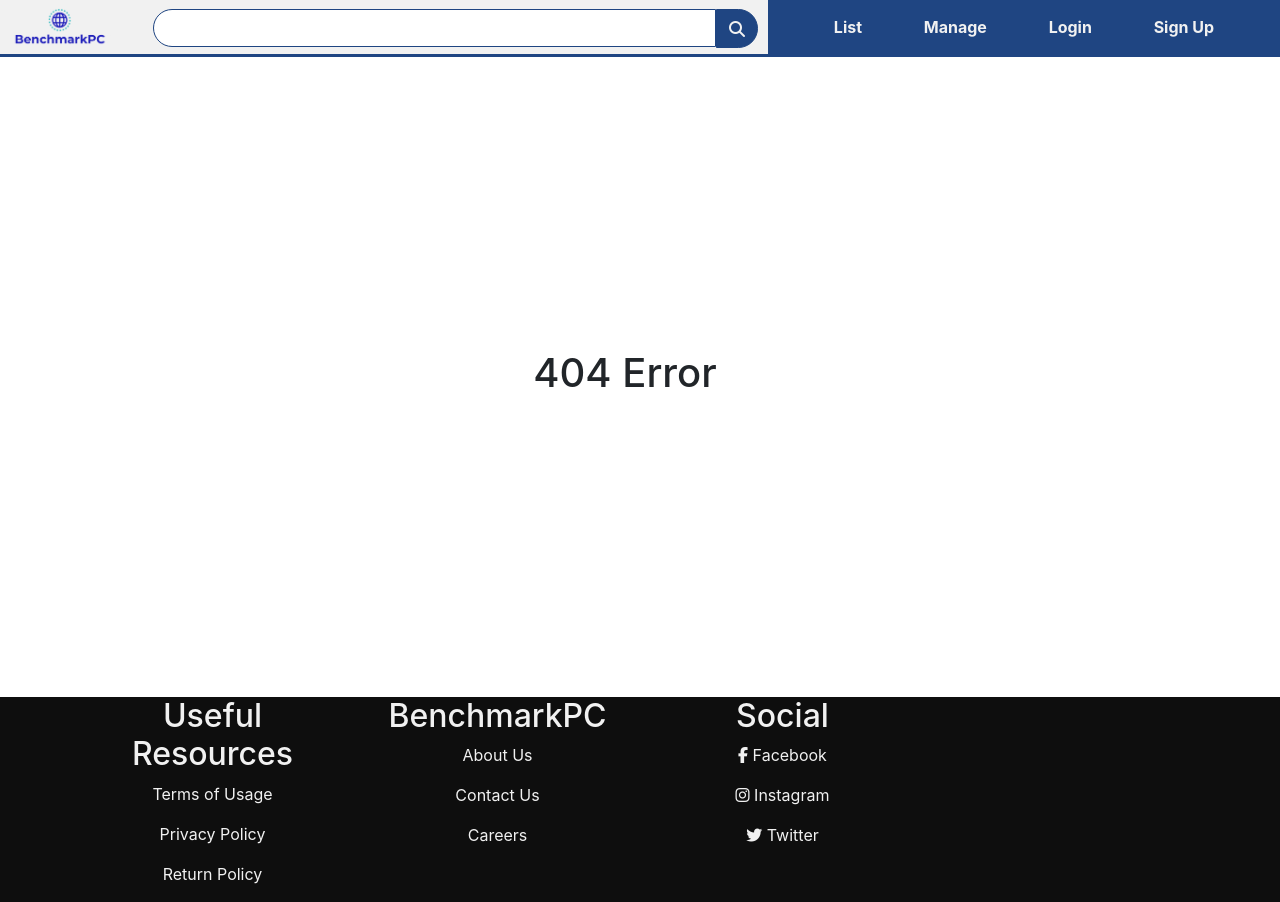
After one commit to LDwhoRU/BenchmarkPC, a Flask app: page /login in a window 1280 px wide. The commit adds this page. Run offline with Flask 2, Linux system fonts and the light colour scheme; some libraries are stand-ins or nearby versions.

Commit message:
Added Error Page For 404 Error.

```diff
--- a/bench/routes.py
+++ b/bench/routes.py
@@ -10,3 +10,7 @@ def newListing():
 @app.route('/Listing')
 def viewListing():
     return render_template('manageListing.html')
+
+@app.errorhandler(404)
+def not_found(e):
+    return render_template('404Error.html')
--- a/bench/static/styles/base.css
+++ b/bench/static/styles/base.css
@@ -570,4 +570,14 @@ body {
     width: 95% !important;
 }
 
+
+/*404 CSS Stuff */
+
+.Error404{
+    height: 80vh;
+    width: 100%;
+    text-align: center;
+    align-items:center;
+
+}
 /* Used for debugging */
--- /dev/null
+++ b/bench/templates/404Error.html
@@ -0,0 +1,9 @@
+{% extends 'base.html' %}
+
+{% block content %}
+<div class="container ">
+    <div class="row Error404 justify-content-center align-items-center">
+    <h1 style="align-self:center">404 Error</h1>
+</div>
+</div>
+{% endblock %}
```
